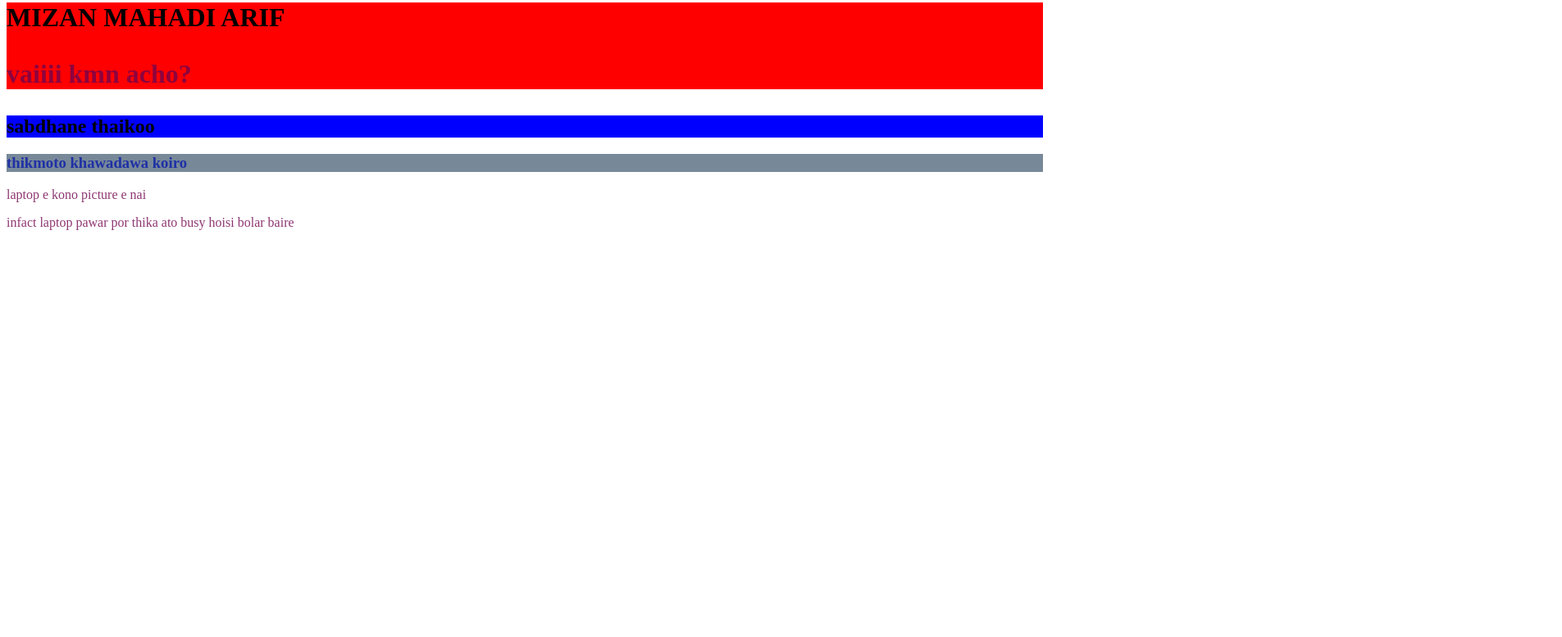
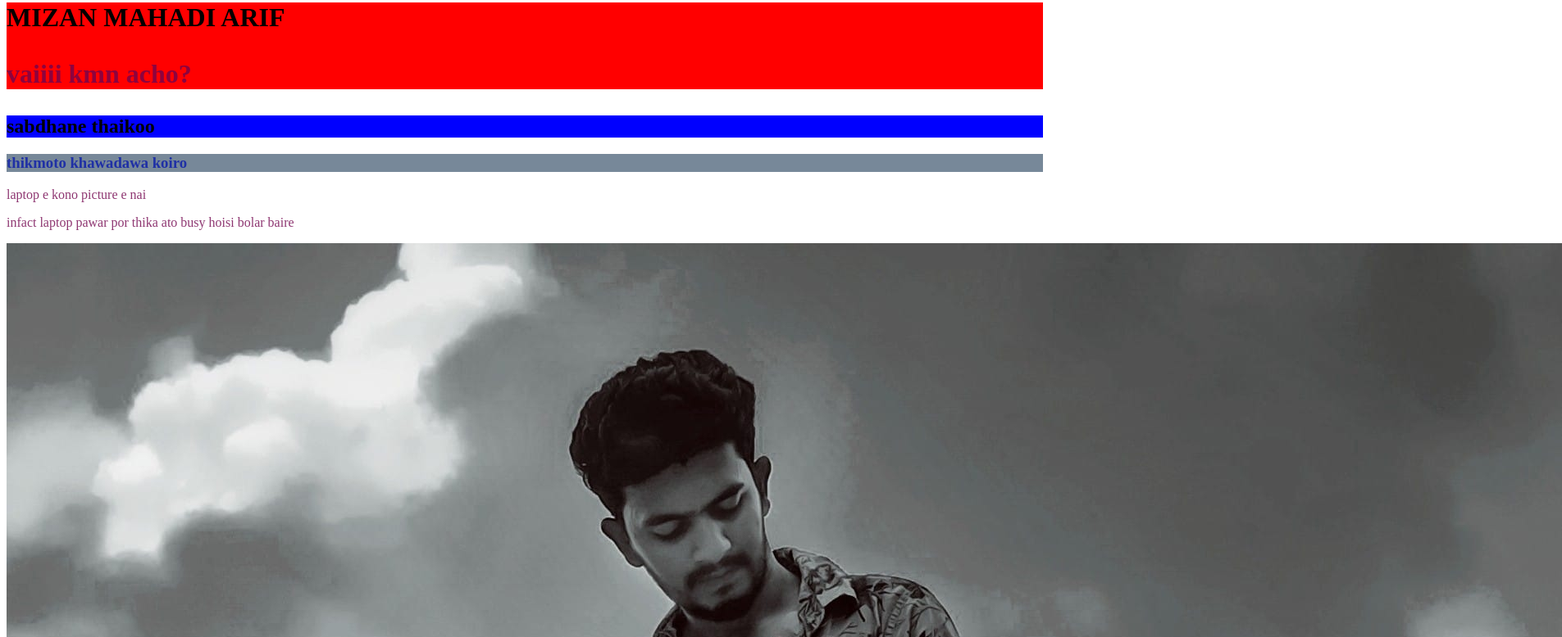
Before and after one commit to ArifulMahadi/my-first-repo, a plain HTML site: page index.html in a window 1280 px wide. Shown: the part 18-796 px from the top of the page at 82% size, 1905 px wide, since content can reach past the window. Drawn offline with Linux system fonts and the light colour scheme.

Commit message:
add picture

```diff
--- a/index.html
+++ b/index.html
@@ -11,8 +11,8 @@
    <h1>MIZAN MAHADI ARIF<P>vaiiii kmn acho?</P></h1>
    <h2>sabdhane thaikoo</h2>
    <h3>thikmoto khawadawa koiro</h3>
-
    <p>laptop e kono picture e nai</p>
    <p>infact laptop pawar por thika ato busy hoisi bolar baire</p>
+   <img src="Arif.jpg" alt="">
 </body>
 </html>
```
Also changed, not shown: Arif.jpg (added).
